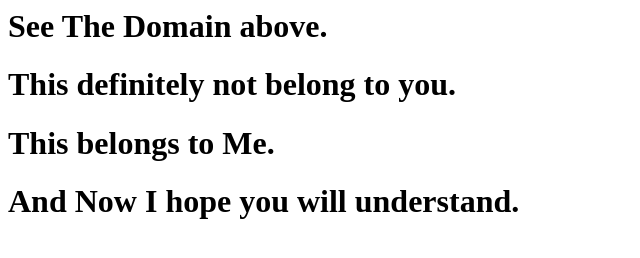
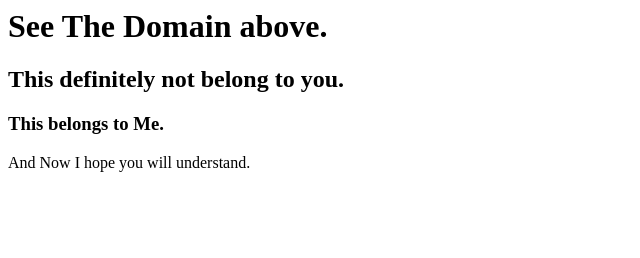
Before and after one commit to insanetravel/staging.ientryapp.io, a plain HTML site: page index.html in a window 1280 px wide. Shown: the whole page, without its empty margins (0-640 px from the left). Drawn offline with Linux system fonts and the light colour scheme.

Commit message:
Update index.html

```diff
--- a/index.html
+++ b/index.html
@@ -1,5 +1,5 @@
 <h1>See The Domain above.</h1>
-<h1>This definitely not belong to you.</h1>
-<h1>This belongs to Me.</h1>
+<h2>This definitely not belong to you.</h2>
+<h3>This belongs to Me.</h3>
 
-<h1>And Now I hope you will understand.<h1>
+<p>And Now I hope you will understand.</p1>
```
